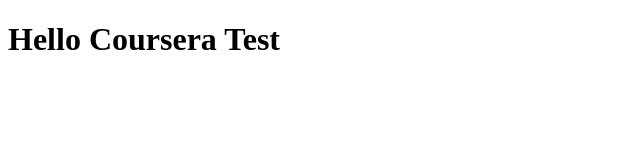
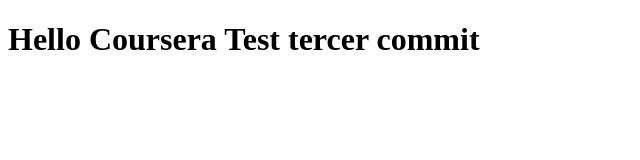
Before and after one commit to Xavi1979/coursera-test, a plain HTML site: page index.html in a window 1280 px wide. Shown: the whole page, without its empty margins (0-640 px from the left). Drawn offline with Linux system fonts and the light colour scheme.

Commit message:
Tercer commit

```diff
--- a/index.html
+++ b/index.html
@@ -5,6 +5,6 @@
     <title>Hello Coursera</title>
   </head>
   <body>
-    <h1>Hello Coursera Test</h1>
+    <h1>Hello Coursera Test tercer commit</h1>
   </body>
 </html>
```
